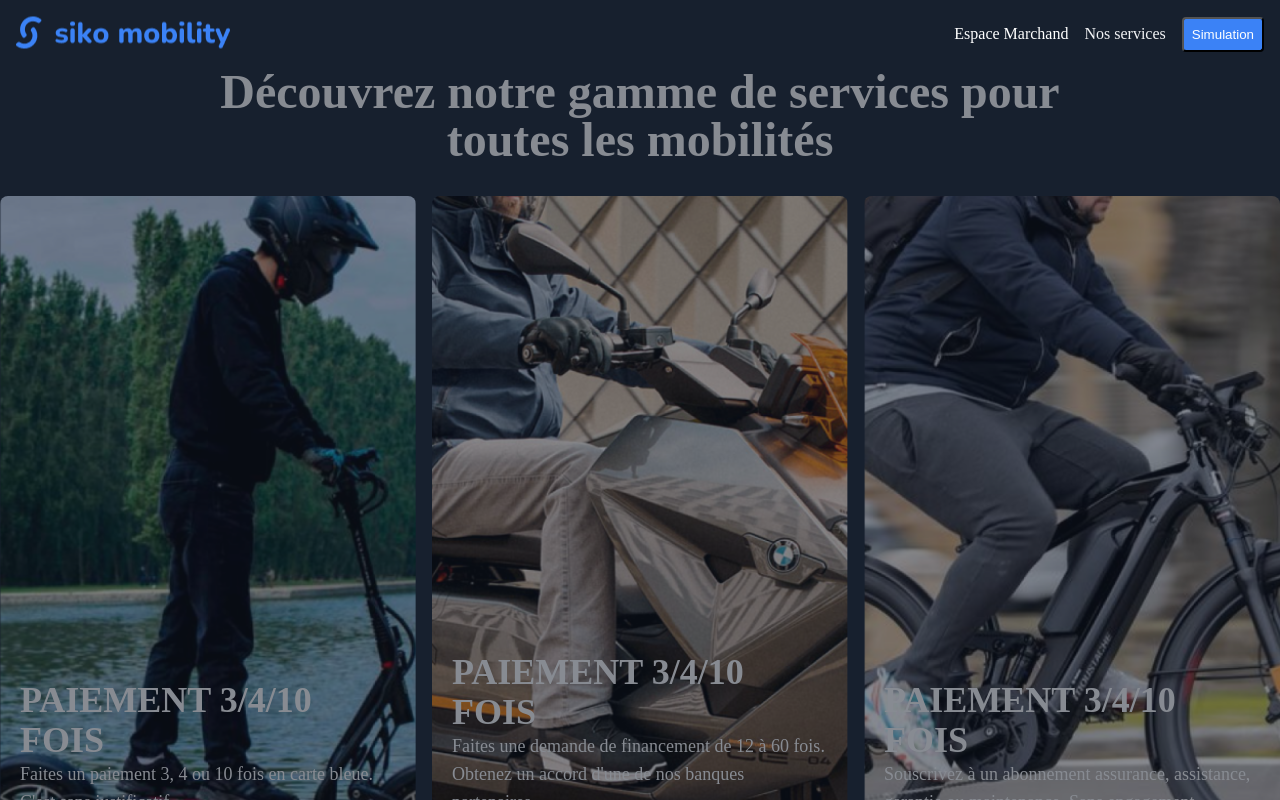
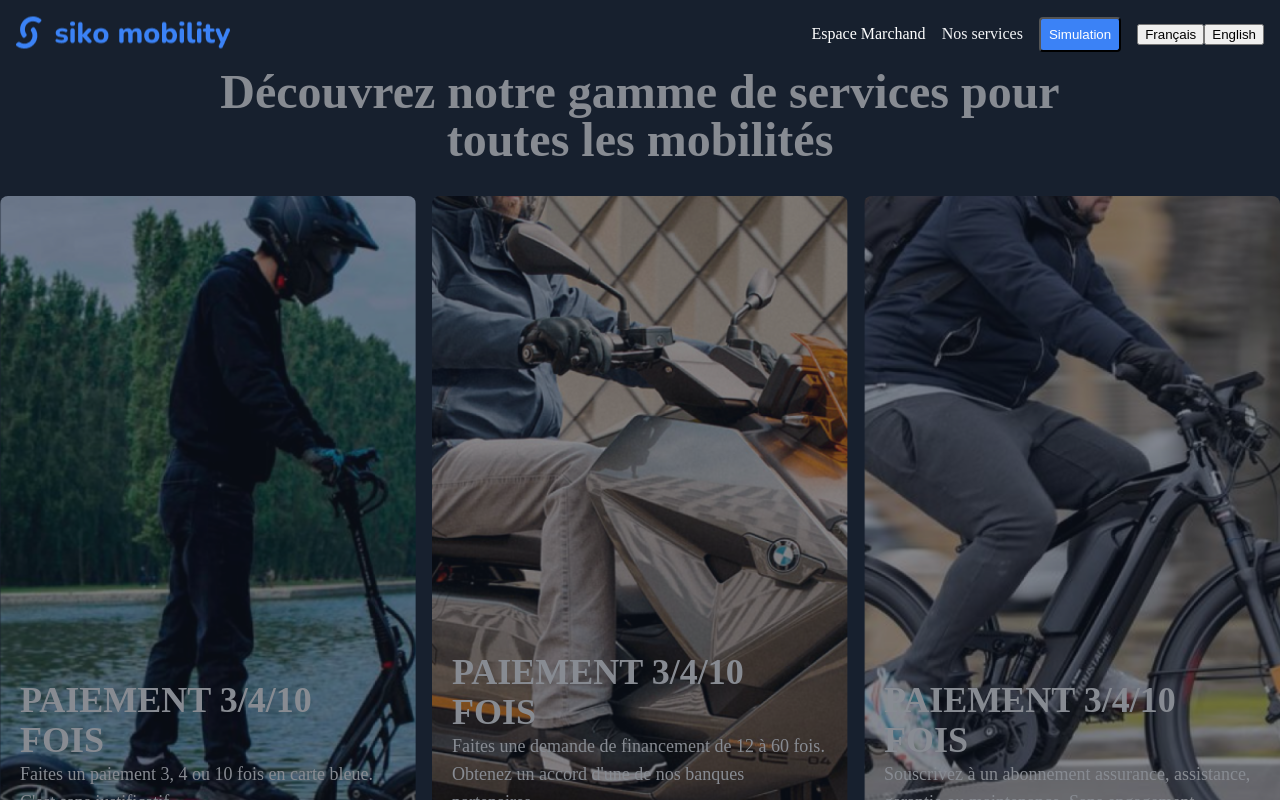
Before and after one commit to tsboudot/SikoTestTech, a React (Vite) app: page / in a window 1280 px wide. Shown: the top 800 px of the page. Built offline with nearby package versions, Linux system fonts and the light colour scheme.

Commit message:
Reducer Lang

```diff
--- a/package.json
+++ b/package.json
@@ -11,10 +11,13 @@
     "@fortawesome/fontawesome-free": "^6.5.1",
     "@fortawesome/free-brands-svg-icons": "^6.5.1",
     "@types/react": "^18.2.47",
+    "@types/react-redux": "^7.1.33",
     "json5": "^2.2.3",
     "react": "^18.2.0",
     "react-dom": "^18.2.0",
-    "react-router-dom": "^6.8.1"
+    "react-redux": "^9.1.0",
+    "react-router-dom": "^6.21.2",
+    "redux": "^5.0.1"
   },
   "devDependencies": {
     "@babel/core": "^7.21.4",
--- a/src/components/Nav.tsx
+++ b/src/components/Nav.tsx
@@ -1,6 +1,10 @@
 import * as React from "react";
 import { useState } from "react";
 import logo from "../../public/images/logo.png";
+import LanguageSwitcher from "./switchLang";
+import { RootState } from '../store';
+import { useSelector } from 'react-redux';
+import { getTexts, Lang, TextsFunction } from '../texts'; // Assurez-vous d'avoir cette importation
 
 const Nav: React.FC = (): JSX.Element => {
     const [servicesDropdown, setServicesDropdown] = useState<boolean>(false);
@@ -10,11 +14,15 @@ const Nav: React.FC = (): JSX.Element => {
         setServicesDropdown(!servicesDropdown);
     };
 
+    const currentLanguage: Lang = useSelector((state: RootState) => state.lang.language as Lang);
+    const result = getTexts(currentLanguage);
+
     return (
         <nav className="flex flex-row justify-between border-gray-600 p-4 order-b-2 z-50 sticky top-0">
             <div className="logo-container">
                 <img src={logo} alt="logo" />
             </div>
+
             <ul className="flex space-x-4 justify-center items-center">
                 <li className="text-white">Espace Marchand</li>
                 <li className="text-gray-100 relative">
@@ -34,6 +42,7 @@ const Nav: React.FC = (): JSX.Element => {
                     {/* Bouton "Simulation" */}
                     <button className="bg-blue-500 text-white p-2 rounded">Simulation</button>
                 </li>
+                <li><LanguageSwitcher /></li>
             </ul>
         </nav>
     );
--- /dev/null
+++ b/src/components/switchLang.tsx
@@ -0,0 +1,27 @@
+// switchLang.tsx
+import React from 'react';
+import { useDispatch, useSelector } from 'react-redux';
+import { setLanguage, Lang } from '../store/actions/langActions';
+import { RootState } from '../store';
+
+const LanguageSwitcher: React.FC = () => {
+    const dispatch = useDispatch();
+    const currentLanguage = useSelector((state: RootState) => state.lang.language);
+
+    const handleLanguageChange = (newLanguage: Lang) => {
+        dispatch(setLanguage(newLanguage));
+    };
+
+    return (
+        <div>
+            <button onClick={() => handleLanguageChange('fr')} disabled={currentLanguage === 'fr'}>
+                Français
+            </button>
+            <button onClick={() => handleLanguageChange('en')} disabled={currentLanguage === 'en'}>
+                English
+            </button>
+        </div>
+    );
+};
+
+export default LanguageSwitcher;
--- a/src/index.tsx
+++ b/src/index.tsx
@@ -1,8 +1,13 @@
 import React from "react";
 import ReactDOMClient from "react-dom/client";
 import { SikomobilityComBy } from "./SikomobilityComBy";
-
-
+import { Provider } from "react-redux";
+import store from "./store";
 const app = document.getElementById("app");
 const root = ReactDOMClient.createRoot(app);
-root.render(<SikomobilityComBy />);
+
+root.render(
+    <Provider store={store}>
+        <SikomobilityComBy />
+    </Provider>
+);
--- /dev/null
+++ b/src/lang/en.json
@@ -0,0 +1,35 @@
+{
+    "commercialSpace": "commercialSpace",
+    "our Services": "our Services",
+    "simulation": "simulation",
+    "Discover our range of services": "Discover our range of services",
+    "PAYMENT IN 3/4/10 INSTALLMENTS": "PAYMENT IN 3/4/10 INSTALLMENTS",
+    "Make a payment in 3, 4, or 10 installments using a credit card. No documentation required.": "Make a payment in 3, 4, or 10 installments using a credit card. No documentation required.",
+    "FINANCING 12 TO 60 MONTHS": "FINANCING 12 TO 60 MONTHS",
+    "Apply for financing over a period of 12 to 60 months. Get approval from one of our partner banks.": "Apply for financing over a period of 12 to 60 months. Get approval from one of our partner banks.",
+    "MOBILITY PACKAGES": "MOBILITY PACKAGES",
+    "Subscribe to an insurance, assistance, warranty, or maintenance plan. No commitment required": "Subscribe to an insurance, assistance, warranty, or maintenance plan. No commitment required",
+    "They trust us!": "They trusted us!",
+    "It's your turn": "It's your turn",
+    "Do you have an e-commerce website or a store?": "Do you have an e-commerce website or a store?",
+    "Join our partners and provide multiple services and benefits to your customers. Increase your revenue with our financing solution.": "Join our partners and provide multiple services and benefits to your customers. Increase your revenue with our financing solution.",
+    "Become a partner": "Become a partner",
+    "86 Rue Dutot, 75016 Paris": "86 Rue Dutot, 75016 Paris",
+    "Siko Mobility adheres to social and environmental standards and is committed to continuous improvement.": "Siko Mobility adheres to social and environmental standards and is committed to continuous improvement.",
+    "Informations": "Informations",
+    "Legal Notice": "Legal Notice",
+    "Terms and Conditions": "Terms and Conditions",
+    "Privacy Policy": "Privacy Policy",
+    "GDPR & Cookies": "GDPR & Cookies",
+    "SIKO MOBILITY": "SIKO MOBILITY",
+    "Home": "Home",
+    "Who are we ?": "Who are we?",
+    "Contact": "Contact",
+    "FAQ": "FAQ",
+    "Our Services": "Our Services",
+    "OUR SERVICES": "OUR SERVICES",
+    "insurance": "Insurance",
+    "maintenance PACKAGES": "Maintenance packages",
+    "Breakdonw assistance": "Breakdonw assistance",
+    "3-years warranty": "3-years warranty"
+}
--- /dev/null
+++ b/src/lang/fr.json
@@ -0,0 +1,35 @@
+{
+    "commercialSpace": "Espace commercial",
+    "our Services": "Nos services",
+    "simulation": "simulation",
+    "Discover our range of services": "Découvrez notre gamme de services",
+    "PAYMENT IN 3/4/10 INSTALLMENTS": "PAIELENT EN 3 / 4 / 10 FOIS.",
+    "Make a payment in 3, 4, or 10 installments using a credit card. No documentation required.": "Faites un paiement en 3, 4 ou 10 fois en carte bleue. C'est sans justificatif.",
+    "FINANCING 12 TO 60 MONTHS": "FINANCEMENT 12 A 60 MOIS",
+    "Apply for financing over a period of 12 to 60 months. Get approval from one of our partner banks.": "Faites une demande de financement de 12 à 60 fois. Obtenez un accord d'une de nos banques partenaires.",
+    "MOBILITY PACKAGES": "FORFAITS MOBILITÉ",
+    "Subscribe to an insurance, assistance, warranty, or maintenance plan. No commitment required": "Souscrivez à un abonnement assurance, assistance, garantie ou maintenance. Sans engagement.",
+    "They trust us!": "Ils nous ont fait confiance !",
+    "It's your turn": "À votre tour !",
+    "Do you have an e-commerce website or a store?": "Vous avez un site de e-commerce ou une boutique ?",
+    "Join our partners and provide multiple services and benefits to your customers. Increase your revenue with our financing solution.": "Rejoignez nos partenaires et offrez de multiples services et avantages à vos clients. Augmentez votre chiffre d’affaire avec notre solution en financement.",
+    "Become a partner": "Devenir Partenaires",
+    "86 Rue Dutot, 75016 Paris": "86 Rue Dutot, 75016 Paris",
+    "Siko Mobility adheres to social and environmental standards and is committed to continuous improvement.": "Siko Mobility respecte les normes sociales et environnementales et s'inscrit dans une démarche de progrès.",
+    "Informations": "Informations",
+    "Legal Notice": "Mentions légales",
+    "Terms and Conditions": "Conditions générales de vente",
+    "Privacy Policy": "Politique de confidentialité",
+    "GDPR & Cookies": "GDPR & Cookies",
+    "SIKO MOBILITY": "SIKO MOBILITY",
+    "Home": "Accueil",
+    "Who are we ?": "Qui sommes-nous ?",
+    "Contact": "Contact",
+    "FAQ": "FAQ",
+    "Our Services": "Nos services",
+    "OUR SERVICES": "OUR SERVICES",
+    "insurance": "Assurance",
+    "maintenance PACKAGES": "Forfait entretien",
+    "Breakdonw assistance": "Assistance dépannage",
+    "3-years warranty": "Garantie 3 ans"
+}
--- /dev/null
+++ b/src/store/actions/langActions.ts
@@ -0,0 +1,10 @@
+import { LangAction, SET_LANGUAGE } from "../types";
+
+export type Lang = 'fr' | 'en';
+
+export const setLanguage = (language: Lang) => {
+    return {
+        type: SET_LANGUAGE,
+        payload: language,
+    };
+};
--- /dev/null
+++ b/src/store/index.ts
@@ -0,0 +1,9 @@
+import { createStore, combineReducers } from 'redux';
+
+import langReducer from './reducers/langReducer';
+
+const rootReducer = combineReducers({ lang: langReducer });
+
+const store = createStore(rootReducer);
+export type RootState = ReturnType<typeof rootReducer>;
+export default store;
--- /dev/null
+++ b/src/store/reducers/langReducer.ts
@@ -0,0 +1,21 @@
+import { SET_LANGUAGE, LangAction, langState } from "../types";
+
+const localStorageLang = localStorage.getItem('language');
+
+const initialState: langState = {
+    language: localStorageLang ? localStorageLang : 'FR',
+}
+
+const langReducer = (state = initialState, action: LangAction) => {
+    switch (action.type) {
+        case SET_LANGUAGE:
+            return {
+                ...state,
+                language: action.payload
+            }
+        default:
+            return state;
+    }
+}
+
+export default langReducer;
--- /dev/null
+++ b/src/store/types.ts
@@ -0,0 +1,14 @@
+// types.ts
+export const SET_LANGUAGE = 'SET_LANGUAGE';
+export interface langState {
+    language: string;
+}
+
+interface SetLanguageAction {
+    type: typeof SET_LANGUAGE;
+    payload: string;
+    // Ajoutez une signature d'index pour résoudre l'erreur
+    [key: string]: any;
+}
+
+export type LangAction = SetLanguageAction;
--- /dev/null
+++ b/src/texts.ts
@@ -0,0 +1,19 @@
+// texts.ts
+import frTexts from './lang/fr.json';
+import enTexts from './lang/en.json';
+
+const texts = {
+    fr: frTexts,
+    en: enTexts,
+} as const;
+
+export type TextsObject = typeof texts;
+
+export type Lang = keyof TextsObject;
+export type TextKey = keyof TextsObject[Lang];
+
+export type TextsFunction = (lang: Lang) => TextsObject[Lang];
+
+export const getTexts: TextsFunction = (lang) => texts[lang];
+
+export default texts;
--- a/tsconfig.json
+++ b/tsconfig.json
@@ -4,7 +4,8 @@
         "module": "commonjs",
         "strict": true,
         "jsx": "react",
-        "esModuleInterop": true
+        "esModuleInterop": true,
+        "resolveJsonModule": true,
         // Autres options...
     },
     "include": [
```
Also changed, not shown: 1 other file (tests, documents, lock files or other folders).
